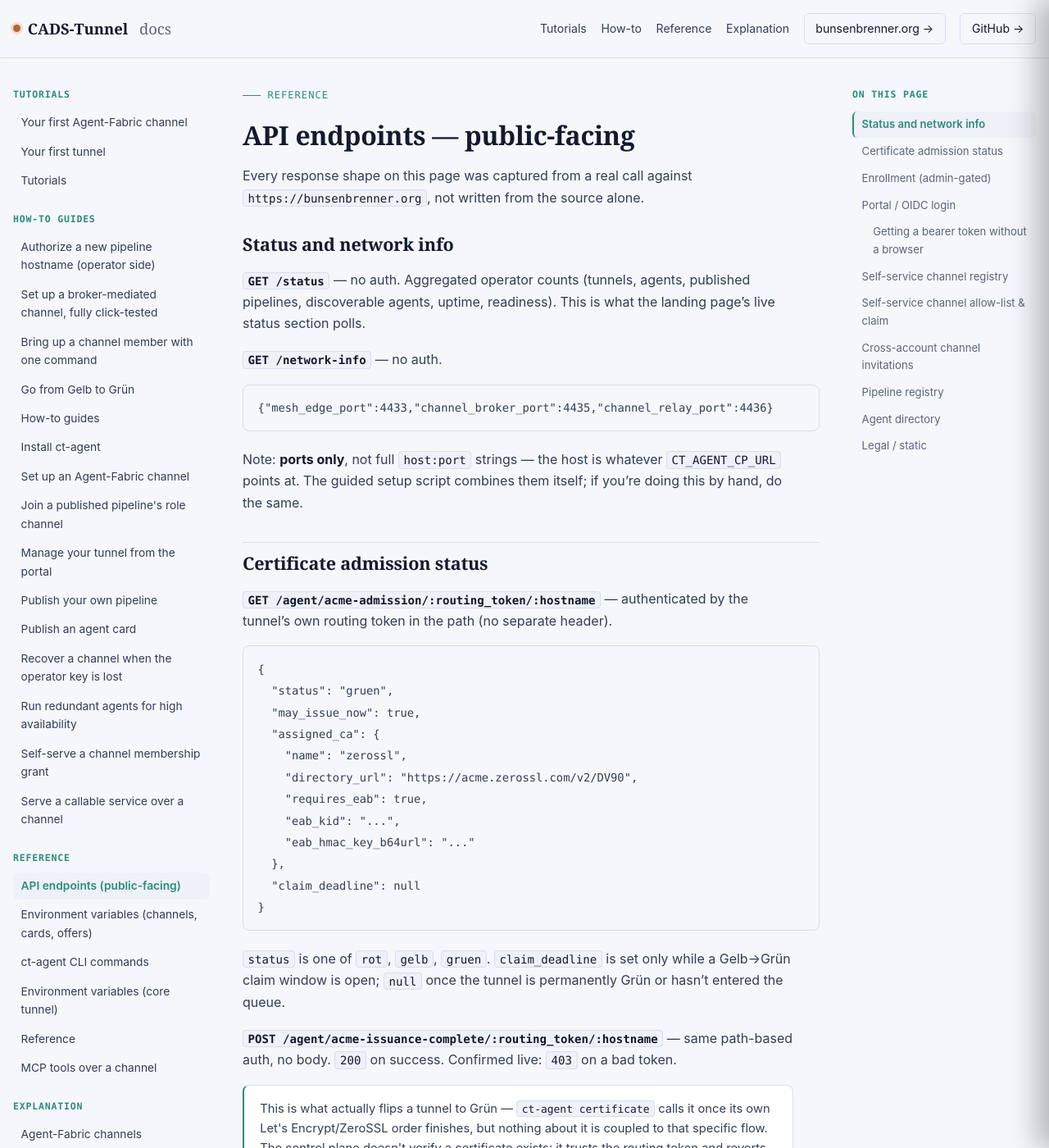
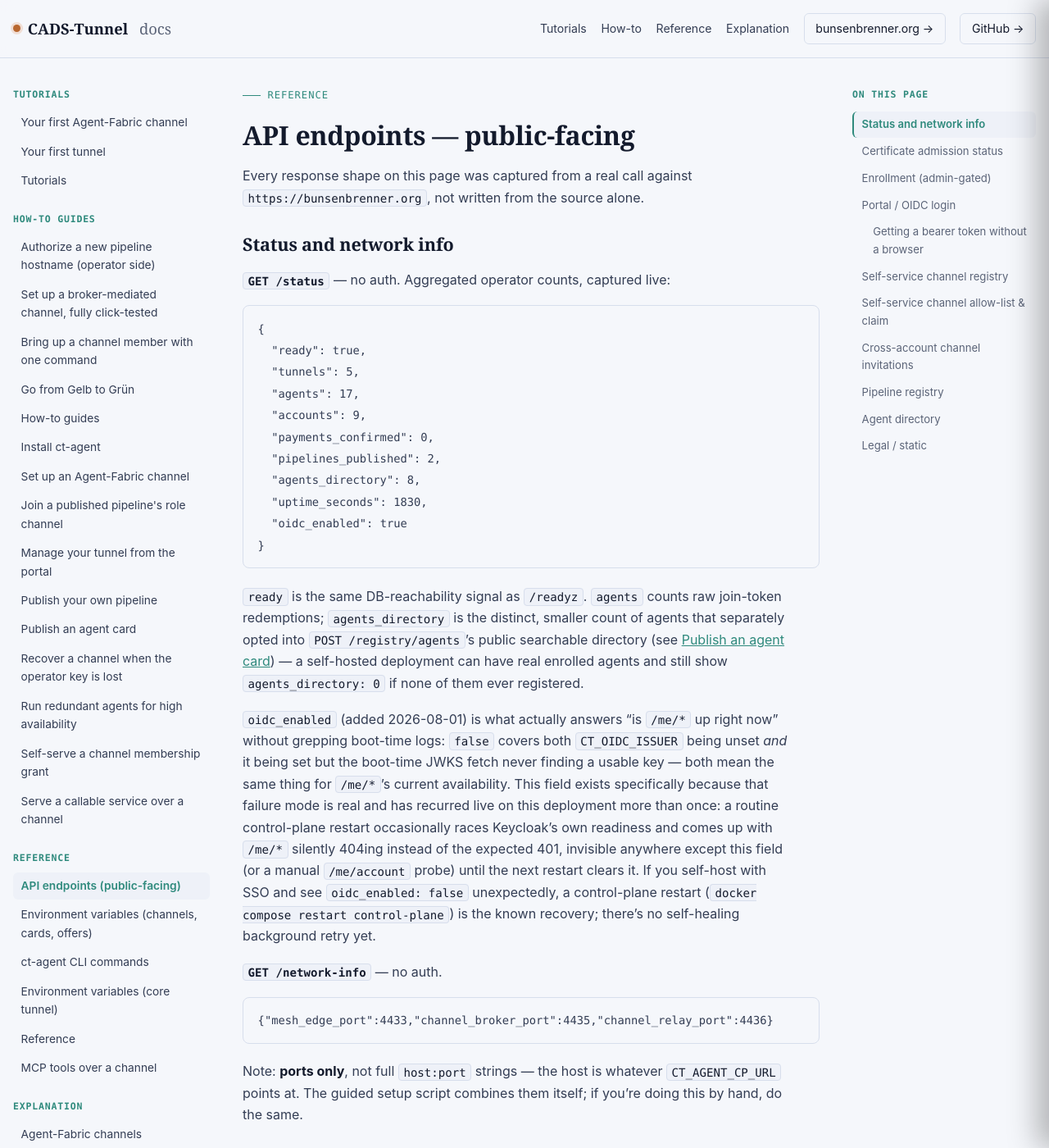
Before and after one commit to scimbe/CADS-Tunnel-docs, a Jekyll site: the page built from _reference/api-endpoints.md, in a window 1280 px wide and 1400 px high. Shown: the whole window at 82% size. Built offline with Jekyll 4.4.1, drawn with Linux system fonts in a browser that asks for light colours.

Commit message:
docs(api-endpoints): document /status's real field shape + new oidc_enabled (#328)
Expands the one-line /status description into the actual live JSON shape
(captured from a real bunsenbrenner.org call) with field-by-field notes,
including oidc_enabled -- shipped tonight (df131d9) so /me/*'s availability
is checkable in one curl instead of grepping boot-time logs. Cross-linked
from self-service-channel-grant.md's portal-login step, since that page's
whole flow depends on OIDC being up.

````diff
--- a/_reference/api-endpoints.md
+++ b/_reference/api-endpoints.md
@@ -11,8 +11,39 @@ not written from the source alone.
 
 ## Status and network info
 
-**`GET /status`** — no auth. Aggregated operator counts (tunnels, agents, published pipelines,
-discoverable agents, uptime, readiness). This is what the landing page's live status section polls.
+**`GET /status`** — no auth. Aggregated operator counts, captured live:
+
+```json
+{
+  "ready": true,
+  "tunnels": 5,
+  "agents": 17,
+  "accounts": 9,
+  "payments_confirmed": 0,
+  "pipelines_published": 2,
+  "agents_directory": 8,
+  "uptime_seconds": 1830,
+  "oidc_enabled": true
+}
+```
+
+`ready` is the same DB-reachability signal as `/readyz`. `agents` counts raw join-token
+redemptions; `agents_directory` is the distinct, smaller count of agents that separately opted
+into `POST /registry/agents`'s public searchable directory (see
+[Publish an agent card]({{ '/how-to/publish-an-agent-card/' | relative_url }})) — a self-hosted
+deployment can have real enrolled agents and still show `agents_directory: 0` if none of them
+ever registered.
+
+`oidc_enabled` (added 2026-08-01) is what actually answers "is `/me/*` up right now" without
+grepping boot-time logs: `false` covers both `CT_OIDC_ISSUER` being unset *and* it being set but
+the boot-time JWKS fetch never finding a usable key — both mean the same thing for `/me/*`'s
+current availability. This field exists specifically because that failure mode is real and has
+recurred live on this deployment more than once: a routine control-plane restart occasionally
+races Keycloak's own readiness and comes up with `/me/*` silently 404ing instead of the expected
+401, invisible anywhere except this field (or a manual `/me/account` probe) until the next
+restart clears it. If you self-host with SSO and see `oidc_enabled: false` unexpectedly, a
+control-plane restart (`docker compose restart control-plane`) is the known recovery; there's no
+self-healing background retry yet.
 
 **`GET /network-info`** — no auth.
 
````
Also changed, not shown: _how-to/self-service-channel-grant.md (+9 -0 lines).
